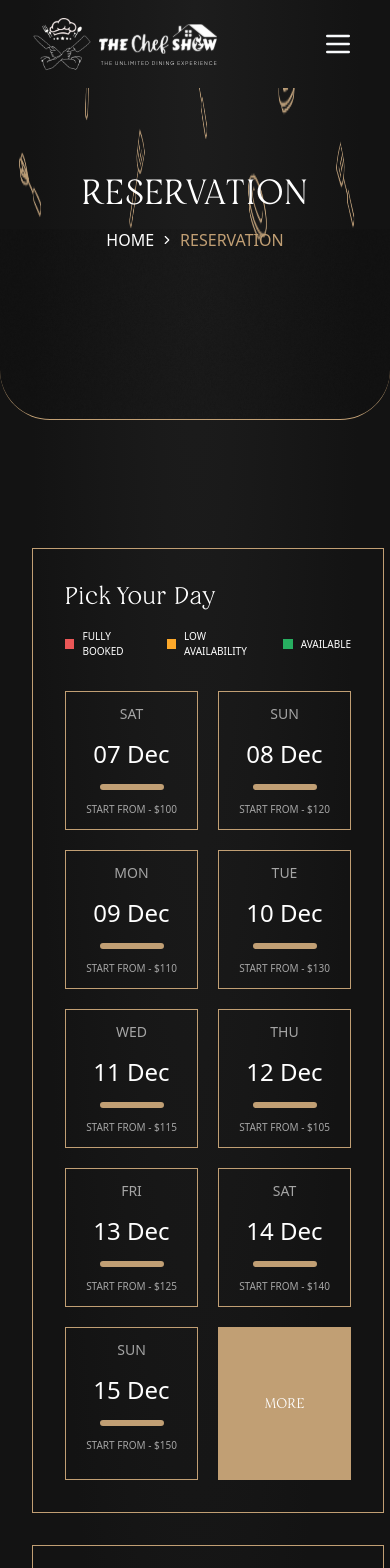
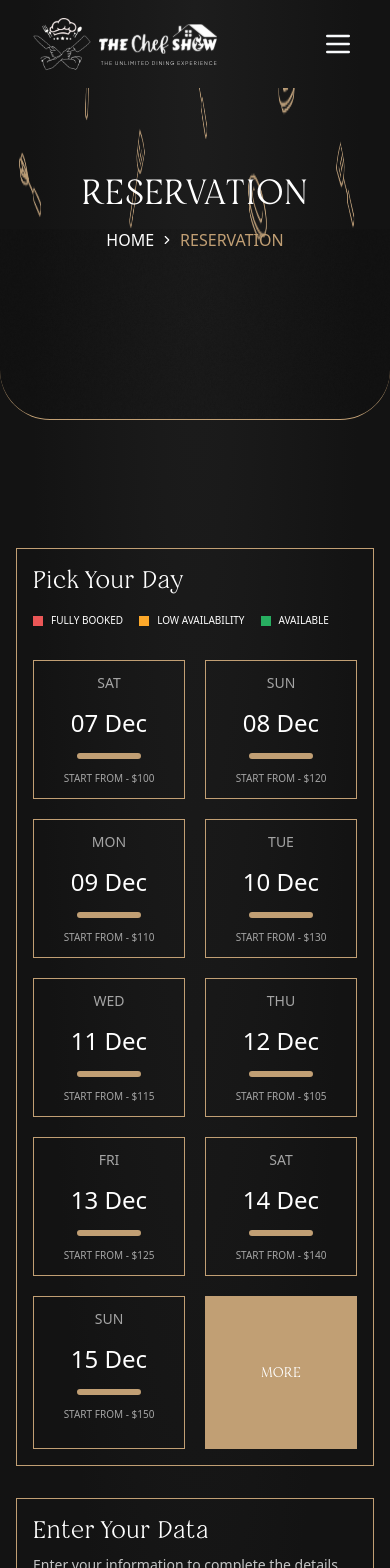
Before and after one commit to Safeya-Yasien/the-chef-show, a React (Vite) app: page /reservation in a window 390 px wide. Shown: the top 1568 px of the page. Built offline with nearby package versions, Linux system fonts and the light colour scheme.

Commit message:
update ReservationForm.tsx, Reservation.tsx and tailwind.config.js

```diff
--- a/src/components/reservationForm/ReservationForm.tsx
+++ b/src/components/reservationForm/ReservationForm.tsx
@@ -17,7 +17,7 @@ const ReservationForm = ({
   isFormValid,
 }: IReservationFormProps) => {
   return (
-    <div className="border border-[#C19F74] p-8 sticky top-24">
+    <div className="border border-[#C19F74] p-4 sm:p-8 sticky top-24">
       <h2 className="text-white font-normal text-2xl md:text-[32px] mb-2 font-restora">
         Enter Your Data
       </h2>
--- a/src/pages/Reservation.tsx
+++ b/src/pages/Reservation.tsx
@@ -45,10 +45,10 @@ const Reservation = () => {
 
       <section className="relative  min-h-screen mt-32">
         <div className="container mx-auto">
-          <div className="grid grid-cols-12 gap-8">
+          <div className="grid grid-cols-12 gap-y-8 sm:gap-8">
             {/* calendar */}
             <div className="col-span-12 md:col-span-8">
-              <div className="border border-[#C19F74] p-8 ">
+              <div className="border border-[#C19F74] p-4 sm:p-8 ">
                 <h2 className="font-normal text-2xl md:text-[40px] text-white font-restora mb-4">
                   Pick Your Day
                 </h2>
--- a/tailwind.config.js
+++ b/tailwind.config.js
@@ -79,7 +79,7 @@ export default {
       },
       container: {
         center: true,
-        padding: "2rem",
+        padding: "1rem",
       },
     },
   },
```
